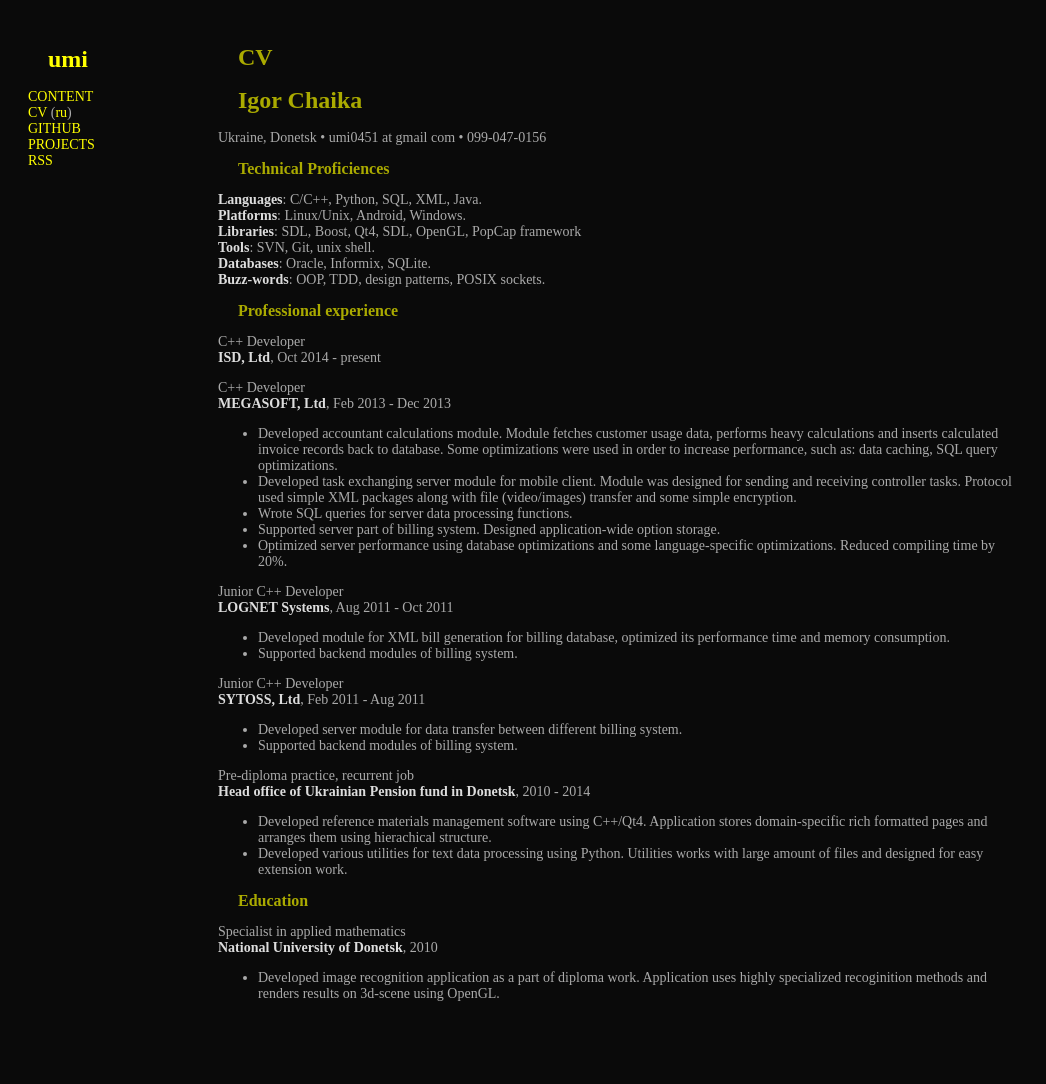
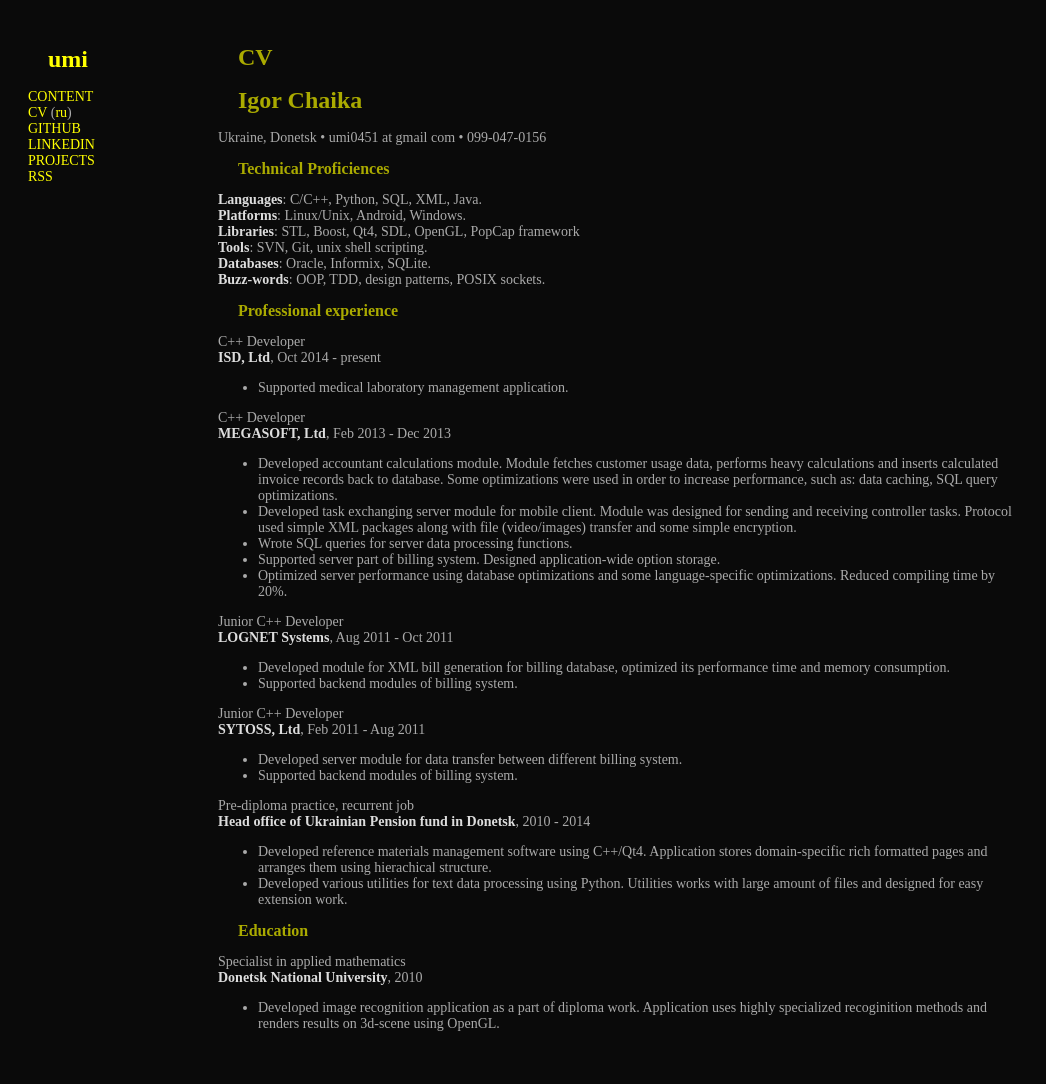
Before and after one commit to clckwrkbdgr/clckwrkbdgr.github.io, a Jekyll site: the page built from _posts/2014-02-03-cv.md, in a window 1280 px wide. Shown: the whole page, without its empty margins (0-1046 px from the left). Built offline with Jekyll 4.4.1, drawn with Linux system fonts in a browser that asks for light colours; Markdown is read by kramdown in place of the engine named in the settings; before the commit the page ends 1054 px from its top, so only the background shows below that.

Commit message:
Minor fixes in CVs. Added link to LinkedIn.

```diff
--- a/_layouts/default.html
+++ b/_layouts/default.html
@@ -16,6 +16,7 @@
 		<a href="/">CONTENT</a><br>
 		<a href="/2014/02/03/cv.html">CV</a> (<a href="/2014/10/13/cv-russian.html">ru</a>)<br>
 		<a href="https://github.com/umi0451">GITHUB</a><br>
+		<a href="https://www.linkedin.com/profile/view?id=380068112">LINKEDIN</a><br>
 		<a href="/projects.html">PROJECTS</a><br>
 		<a href="/{{ site.feed }}">RSS</a>
 	</div>
--- a/_posts/2014-02-03-cv.md
+++ b/_posts/2014-02-03-cv.md
@@ -12,8 +12,8 @@
 
 **Languages**: C/C++, Python, SQL, XML, Java.
 **Platforms**: Linux/Unix, Android, Windows.
-**Libraries**: SDL, Boost, Qt4, SDL, OpenGL, PopCap framework
-**Tools**: SVN, Git, unix shell.
+**Libraries**: STL, Boost, Qt4, SDL, OpenGL, PopCap framework
+**Tools**: SVN, Git, unix shell scripting.
 **Databases**: Oracle, Informix, SQLite.
 **Buzz-words**: OOP, TDD, design patterns, POSIX sockets.
 
@@ -21,6 +21,8 @@
 
 C++ Developer
 **ISD, Ltd**, Oct 2014 - present
+
+* Supported medical laboratory management application.
 
 C++ Developer
 **MEGASOFT, Ltd**, Feb 2013 - Dec 2013
@@ -52,6 +54,6 @@
 ## Education
 
 Specialist in applied mathematics
-**National University of Donetsk**, 2010
+**Donetsk National University**, 2010
 
 * Developed image recognition application as a part of diploma work. Application uses highly specialized recoginition methods and renders results on 3d-scene using OpenGL.
```
Also changed, not shown: _posts/2014-10-12-cv-russian.md (+4 -2 lines).
